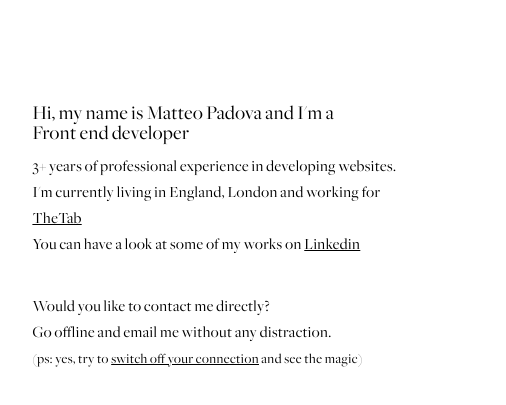
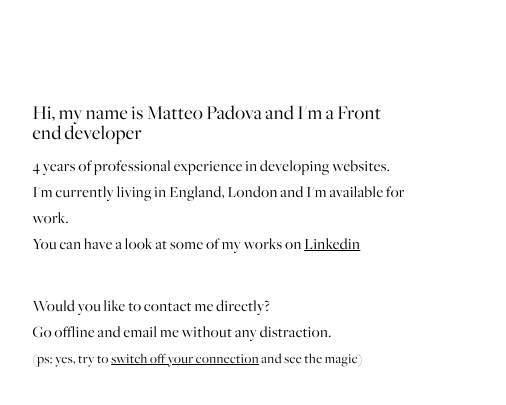
Before and after one commit to MatteoPadova/matteopadova.com, a website: page index.html in a window 1280 px wide. Shown: the part 97-502 px from the top of the page, 70-576 px from the left. Drawn offline with nearby package versions, Linux system fonts and the light colour scheme; some packages are replaced by stand-ins of ours; files that its build step writes are made by us from their sources; grey boxes are pictures that could not be loaded; a script that the page names is missing.

Commit message:
Revert "updated copy"
This reverts commit 0d419a6bb780dd1a5384590974ca639315efa9a0.

```diff
--- a/index.html
+++ b/index.html
@@ -21,6 +21,7 @@
 	    <meta name="viewport" content="width=device-width, initial-scale=1.0, maximum-scale=1.0, user-scalable=no">
 	    <meta name="description" content="Matteo Padova Front end developer - London">
 	    <meta name="author" content="Matteo Padova">
+	    <link rel="shortcut icon" href="favicon.ico">
 	    <title>Matteo Padova Front end developer - London</title>
 	    <!-- Custom styles for this template -->
 	    <!-- inject:css -->
@@ -49,14 +50,14 @@
 	  	<div id="identity">
 		  	<header>
 			  <h1>
-				  Hi, my name is Matteo Padova and I'm a <br/><span>Front end developer</span>
+				  Hi, my name is Matteo Padova and I'm a <span>Front end developer</span>
 			  </h1>
 			</header>
 			<main id="info">
 				<section class="text">
 					<p>
-						3+ years of professional experience in developing websites.<br/>
-						I'm currently living in England, London and working for <a target="_blank" href="https://thetab.com">TheTab</a><br/>
+						4 years of professional experience in developing websites.<br/>
+						I'm currently living in England, London and I'm available for work.<br/>
 						You can have a look at some of my works on <a target="_blank" alt="matteo padova linkedin account" href="https://www.linkedin.com/in/matteopadova/">Linkedin</a> <br/><br/>
 					</p>
 					<div class="goff">
```
